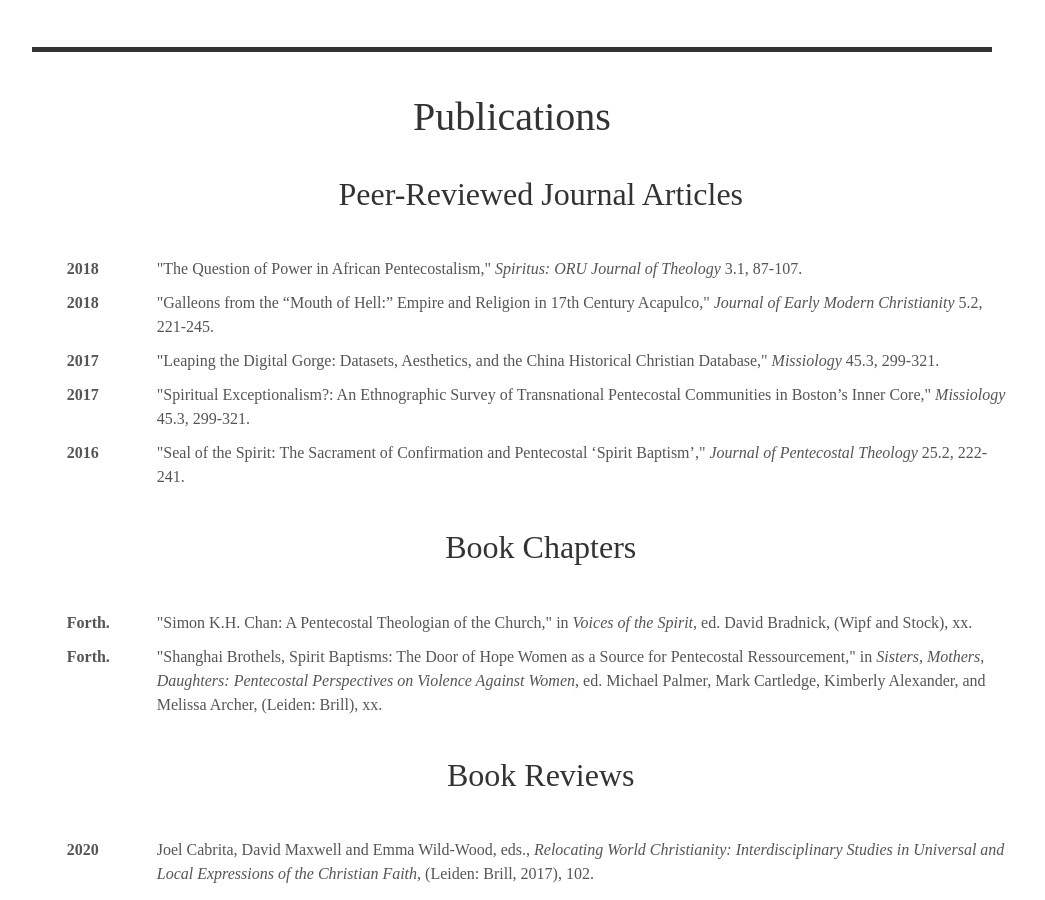
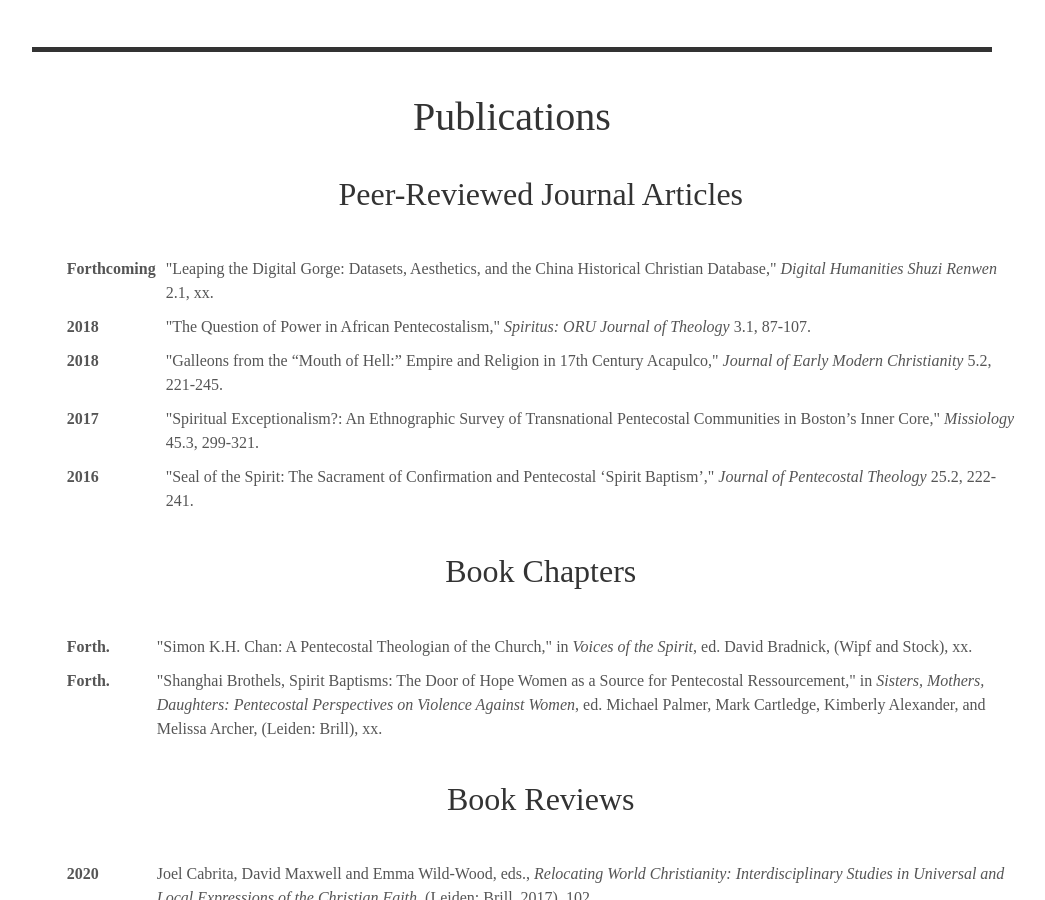
Before and after one commit to alex-mayfield/alex-mayfield.github.io, a Jekyll site: the page built from index.html, in a window 1280 px wide and 900 px high, scrolled down 1555 px. Shown: the whole window, without its empty margins (128-1173 px from the left). Built offline with Jekyll 4.4.1, drawn with Linux system fonts in a browser that asks for light colours; some web fonts are replaced.

Commit message:
Update publications.yml

```diff
--- a/_data/publications.yml
+++ b/_data/publications.yml
@@ -91,11 +91,11 @@ list:
     author: Margaret English de Alminana and Lois E. Olena, eds.
   - title: "Leaping the Digital Gorge: Datasets, Aesthetics, and the China Historical Christian Database"
     type: article
-    year: 2017
-    journal: Missiology
-    vol_iss: 45.3
+    year: Forthcoming
+    journal: Digital Humanities Shuzi Renwen
+    vol_iss: 2.1
     book:
     edit:
     publisher:
-    page: 299-321
+    page: xx
     author:
```
